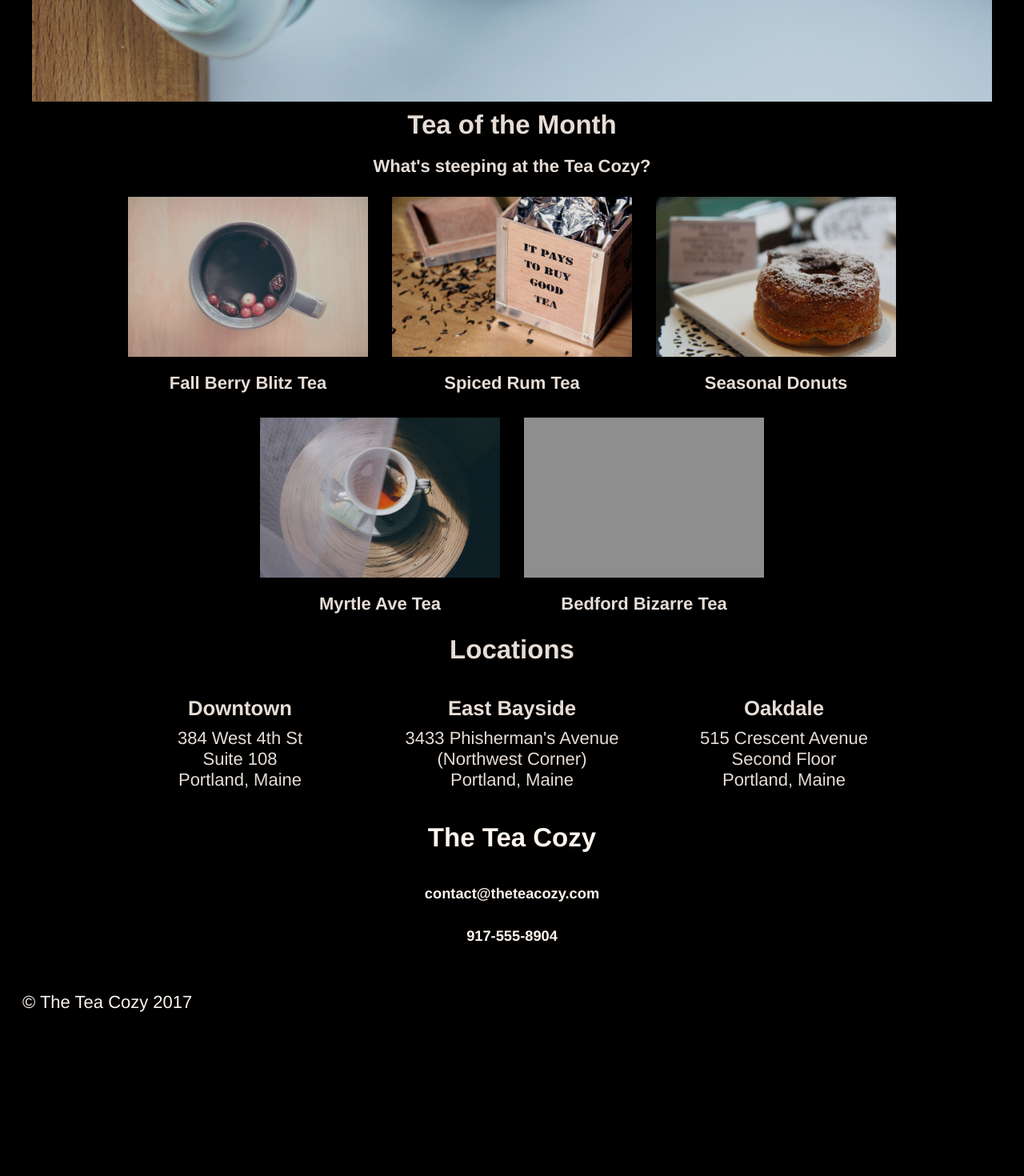
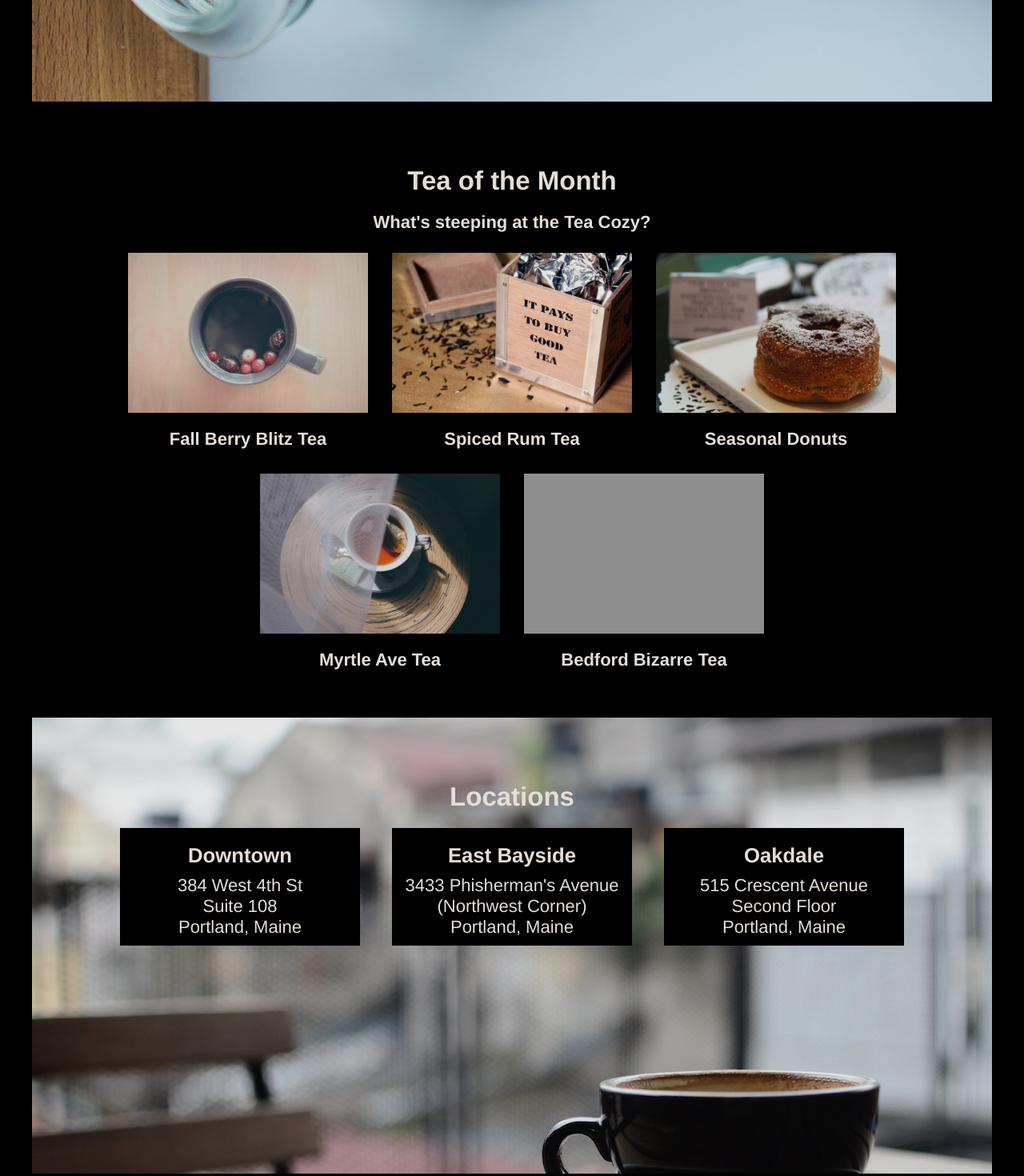
Before and after one commit to jengels34/tea_cozy, a plain HTML site: page index.html in a window 1280 px wide. Shown: the part 720-2190 px from the top of the page at 80% size. Before the commit the page ends 2008 px from the top, so only its background shows below. Drawn offline with Linux system fonts and the light colour scheme; grey boxes are pictures that could not be loaded.

Commit message:
Update style.css
updated the names from bottom and middle to tea-section, and location-section to match index.html

```diff
--- a/resources/css/style.css
+++ b/resources/css/style.css
@@ -76,7 +76,7 @@ h2, h3, h4 {
     padding: 10px;
 }
 
-#middle {
+#tea-section {
     height: 700px;
     width: 1000px;
     margin: auto;
@@ -101,13 +101,13 @@ h2, h3, h4 {
     text-align: center;
 }
 
-#bottom {
+#location-section {
   background-image: url("../images/locations-background.jpg");
   height: 500px;
   padding-top: 70px;
 }
 
-#bottom .flex {
+#location-section .flex {
   width: 1100px;
   margin: auto;
 }
```
